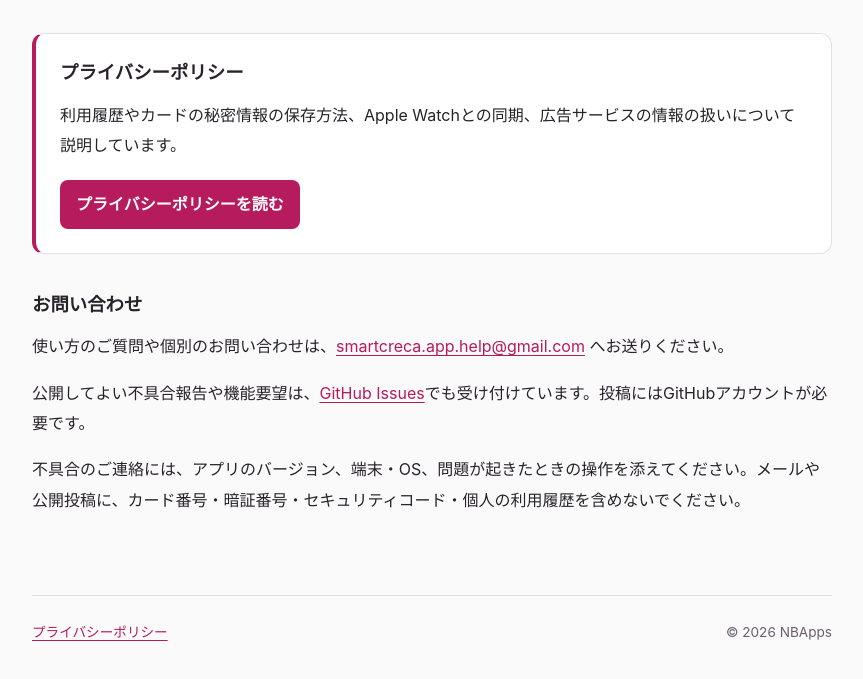
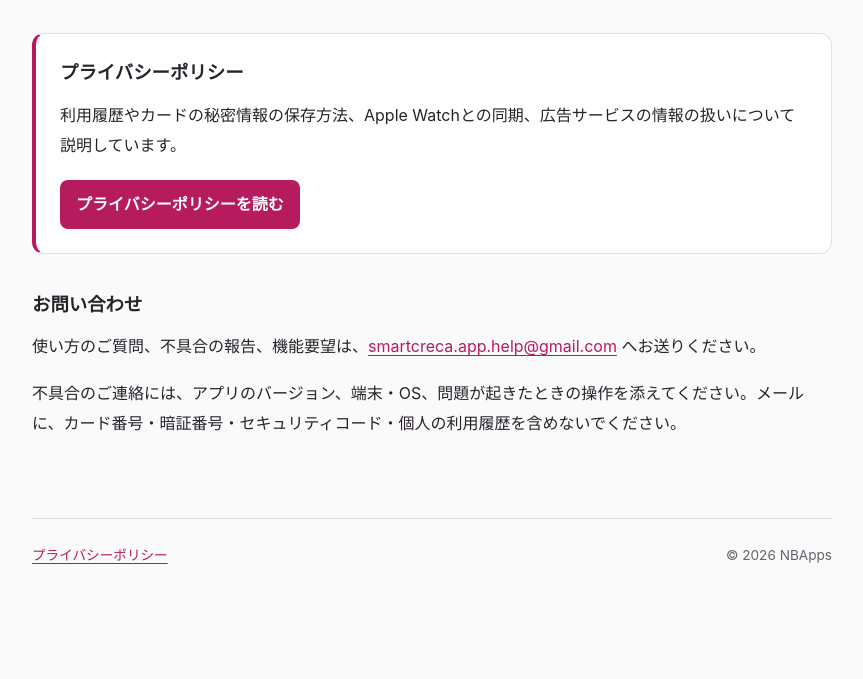
Before and after one commit to nbashohei/smartcreca-info, a plain HTML site: page index.html in a window 1280 px wide. Shown: the part 343-1022 px from the top of the page, without its empty margins (208-1071 px from the left). After the commit the page ends 948 px from the top, so only its background shows below. Drawn offline with Linux system fonts and the light colour scheme.

Commit message:
Use email as the sole public support channel

```diff
--- a/index.html
+++ b/index.html
@@ -20,9 +20,8 @@
       <a class="button" href="privacy.html">プライバシーポリシーを読む</a>
     </section>
     <section aria-labelledby="support"><h2 id="support">お問い合わせ</h2>
-      <p>使い方のご質問や個別のお問い合わせは、<a href="mailto:smartcreca.app.help@gmail.com">smartcreca.app.help@gmail.com</a> へお送りください。</p>
-      <p>公開してよい不具合報告や機能要望は、<a href="https://github.com/nbashohei/smartcreca-info/issues">GitHub Issues</a>でも受け付けています。投稿にはGitHubアカウントが必要です。</p>
-      <p>不具合のご連絡には、アプリのバージョン、端末・OS、問題が起きたときの操作を添えてください。メールや公開投稿に、カード番号・暗証番号・セキュリティコード・個人の利用履歴を含めないでください。</p>
+      <p>使い方のご質問、不具合の報告、機能要望は、<a href="mailto:smartcreca.app.help@gmail.com">smartcreca.app.help@gmail.com</a> へお送りください。</p>
+      <p>不具合のご連絡には、アプリのバージョン、端末・OS、問題が起きたときの操作を添えてください。メールに、カード番号・暗証番号・セキュリティコード・個人の利用履歴を含めないでください。</p>
     </section>
   </main>
   <footer><a href="privacy.html">プライバシーポリシー</a><span>© 2026 NBApps</span></footer>
```
